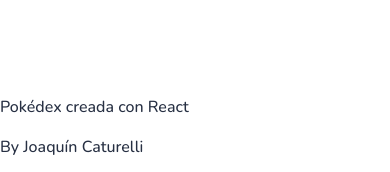
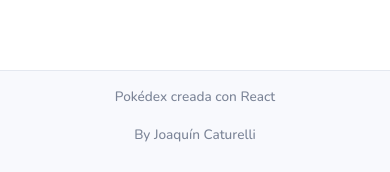
Before and after one commit to joacocaturelli/Pokedex, a React (Vite) app: page / in a window 390 px wide. Shown: the part 669-841 px from the top of the page. Built offline with nearby package versions, Linux system fonts and the light colour scheme; no server answers.

Commit message:
Style footer

```diff
--- a/src/components/Footer/Footer.module.css
+++ b/src/components/Footer/Footer.module.css
@@ -0,0 +1,20 @@
+footer {
+  display: flex;
+  align-items: center;
+  justify-content: space-between;
+  gap: 1rem;
+  padding: 1.25rem clamp(1rem, 3vw, 2.25rem);
+  border-top: 1px solid var(--border);
+  background: var(--surface-soft);
+  color: var(--muted);
+  font-size: 0.85rem;
+}
+
+@media (max-width: 560px) {
+  footer {
+    flex-direction: column;
+    gap: 0.25rem;
+    padding: 1rem;
+    text-align: center;
+  }
+}
```
